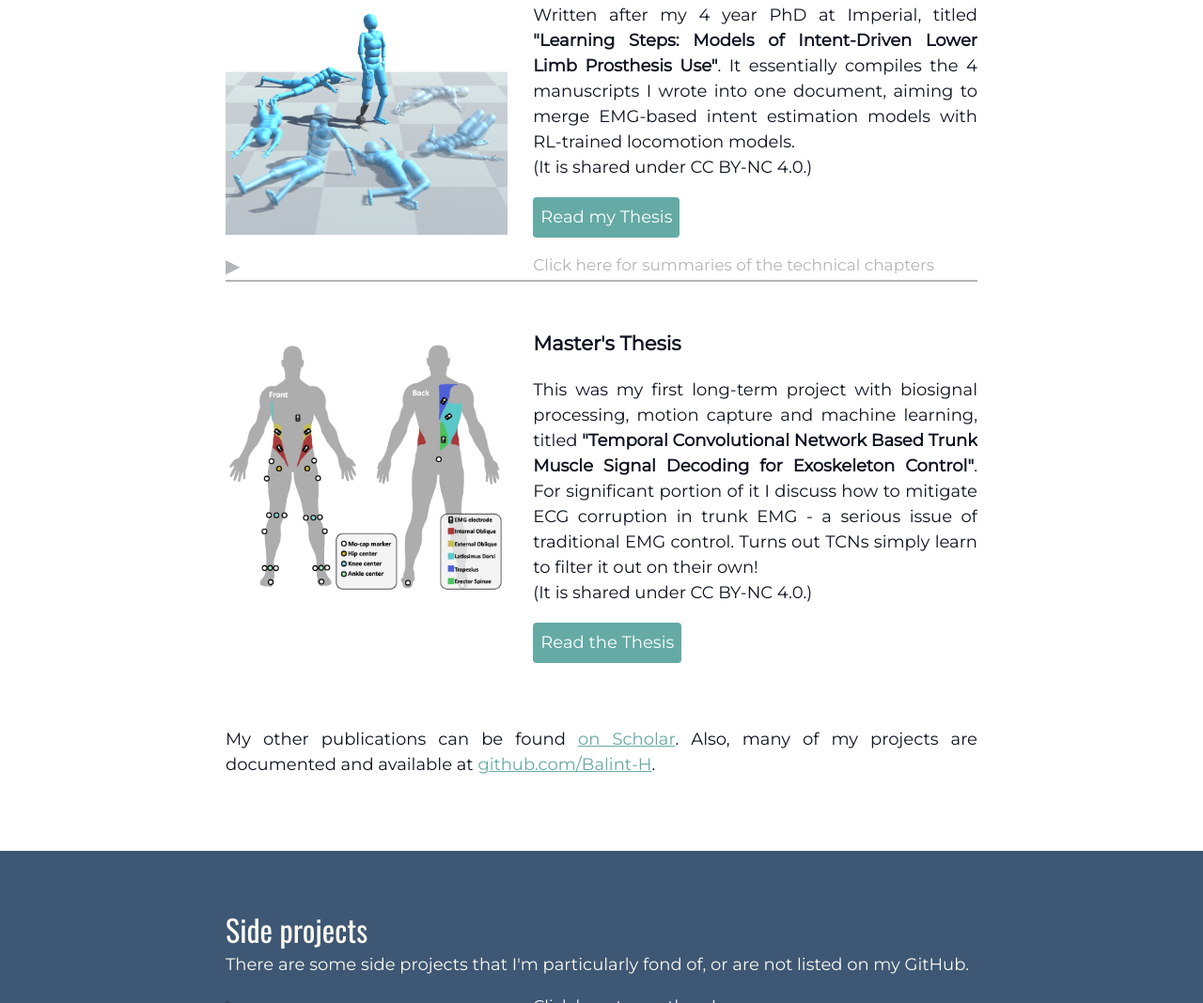
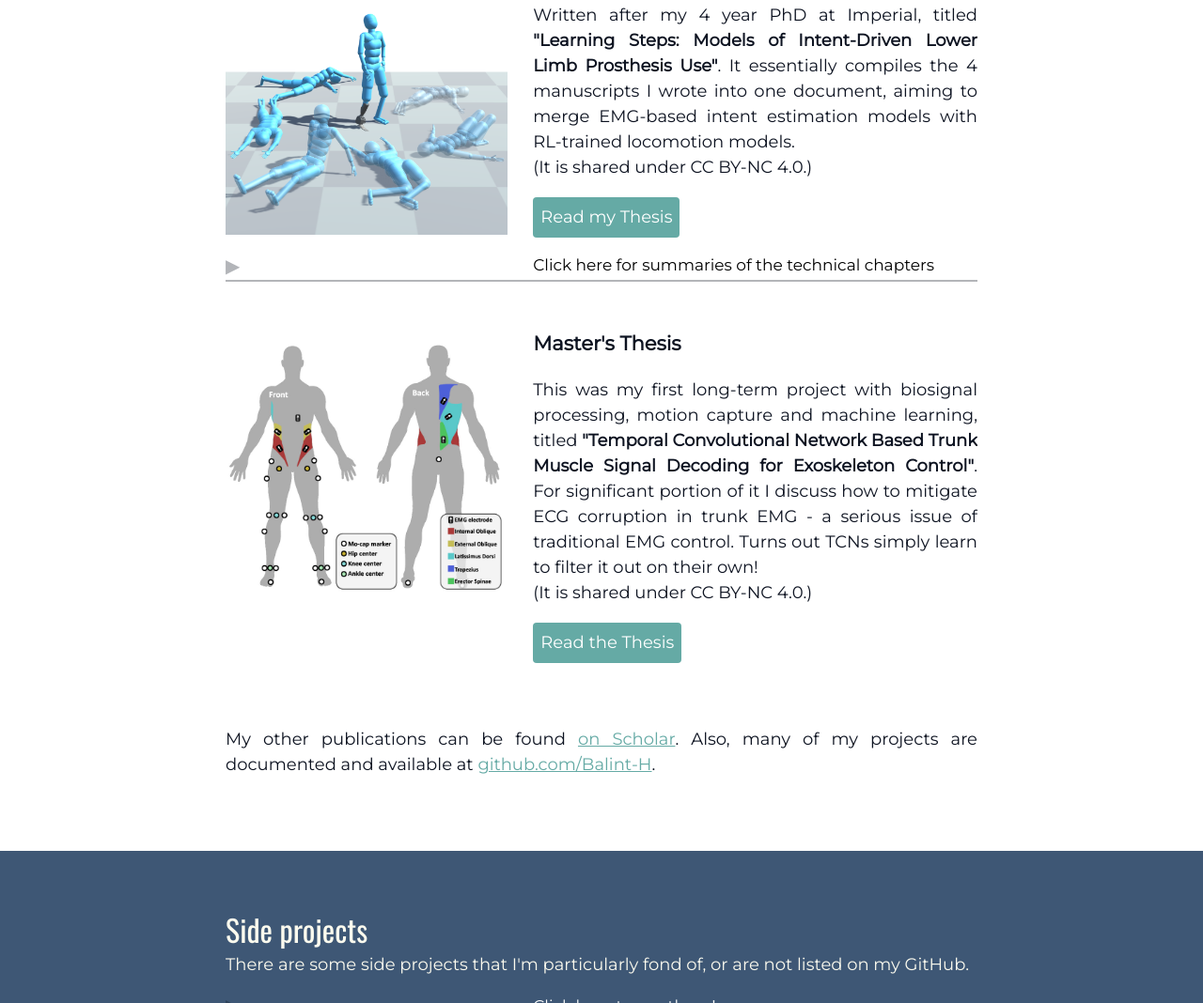
Before and after one commit to Balint-H/Balint-H.github.io, a plain HTML site: page index.html in a window 1280 px wide. Shown: the part 832-1900 px from the top of the page at 94% size. Drawn offline with nearby package versions, Linux system fonts and the light colour scheme.

Commit message:
Adjust visibility of chapter dropdown

```diff
--- a/styles/style.css
+++ b/styles/style.css
@@ -71,7 +71,7 @@ summary {
   display: grid;
   grid-template-columns: 1.3fr 2fr;
   align-items: center;
-  color: #0d132150;
+  color: #000000;
   font-size: 17px;
   border-bottom: 2px solid #0d132150;
   column-gap: 20px;
```
